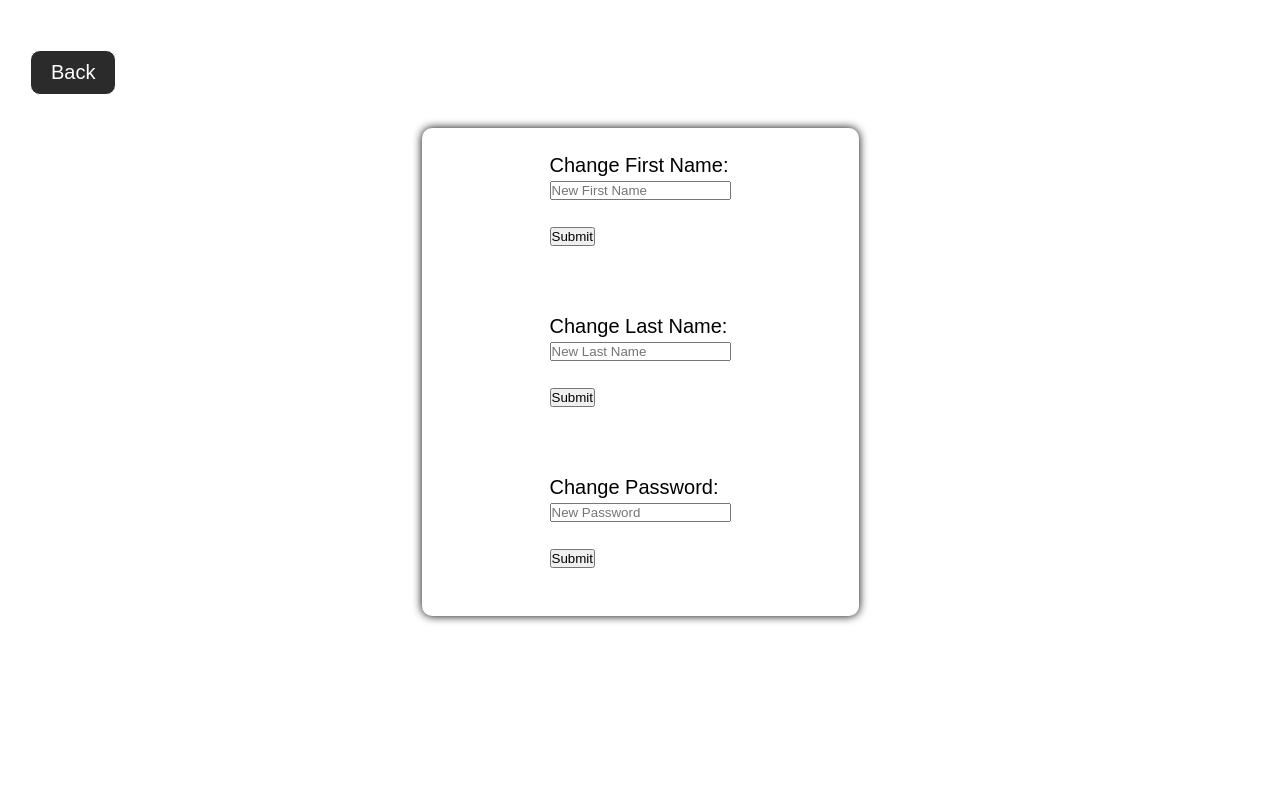
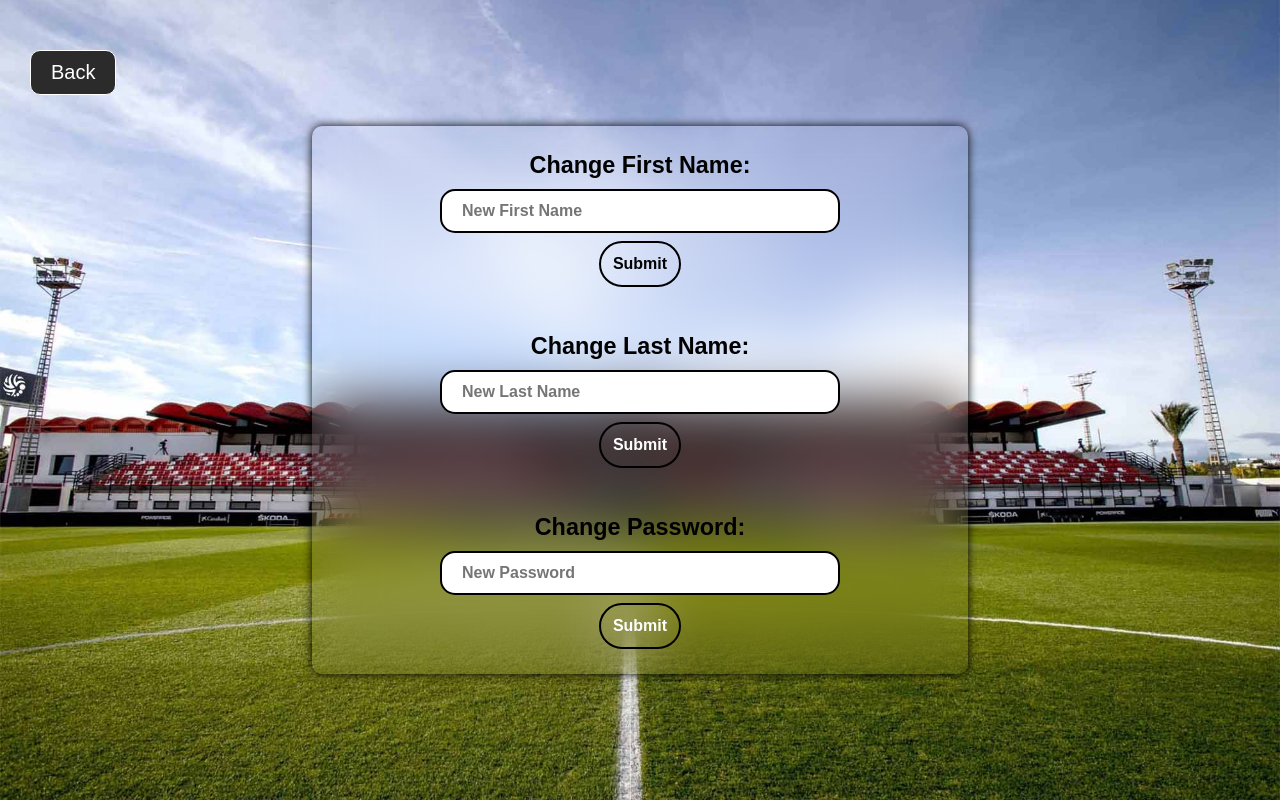
Before and after one commit to WaficW/Database-Course-Repo, a PHP site: page /settings.html in a window 1280 px wide. Run offline with PHP 8.4, Linux system fonts and the light colour scheme.

Commit message:
Styled My Settings.

```diff
--- a/Code/Styles/style_settings.css
+++ b/Code/Styles/style_settings.css
@@ -9,8 +9,12 @@ body{
     justify-content: center;
     align-items: center;
     margin: 0;
-    height: 100%;
-    width: 100%;
+    height: 100vh;
+    width: 100vw;
+    background: url('../images/images_settings.jpg') no-repeat;
+    background-position: center;
+    background-size: cover;
+    overflow: hidden;
 }
 
 .back_button{
@@ -30,10 +34,116 @@ body{
 .container{
     border: none 1px rgb(0, 0, 0);
     border-radius: 10px;
-    margin-top: 10%;
+    margin-top: 5%;
+    margin-bottom: 5%;
     padding: 2% 10%;
     align-self: center;
     backdrop-filter: blur(30px);
     box-shadow: 0 0 10px black;
     font-size: 20px;
+    text-align: center;
 }
+
+.container .fnamechange h3{
+    text-align: center;
+}
+.container .lnamechange h3{
+    text-align: center;
+}
+.container .change_password h3{
+    text-align: center;
+}
+
+.container .fnamechange .NewFN{
+    width: 400px;
+    height: 30px;
+    background: white;
+    border: none;
+    outline: none;
+    border: 2px solid black;
+    font-weight: 600;
+    border-radius: 15px;
+    font-size: 16px;
+    padding: 20px 20px 20px 20px;
+    margin-top: 10px;
+}
+
+.container .lnamechange .NewLN{
+    width: 100%;
+    height: 30px;
+    background: white;
+    border: none;
+    outline: none;
+    border: 2px solid black;
+    font-weight: 600;
+    border-radius: 15px;
+    font-size: 16px;
+    padding: 20px 20px 20px 20px;
+    margin-top: 10px;
+}
+
+.container .change_password .NewPW{
+    width: 100%;
+    height: 30px;
+    background: white;
+    border: none;
+    outline: none;
+    border: 2px solid black;
+    font-weight: 600;
+    border-radius: 15px;
+    font-size: 16px;
+    padding: 20px 20px 20px 20px;
+    margin-top: 10px;
+}
+
+.container .fnamechange .submit{
+    margin-top: 2%;
+    padding: 3%;
+    font-weight: bold;
+    font-size: 16px;
+    border: 2px solid black;
+    border-radius: 30px;
+    background-color: transparent;
+    color: rgb(0, 0, 0);
+    transition: 0.4s;
+}
+
+.container .lnamechange .submit{
+    margin-top: 2%;
+    padding: 3%;
+    font-weight: bold;
+    font-size: 16px;
+    border: 2px solid black;
+    border-radius: 30px;
+    background-color: transparent;
+    color: white;
+    transition: 0.4s;
+}
+
+.container .change_password .submit{
+    margin-top: 2%;
+    padding: 3%;
+    font-weight: bold;
+    font-size: 16px;
+    border: 2px solid black;
+    border-radius: 30px;
+    background-color: transparent;
+    color: white;
+    transition: 0.4s;
+}
+
+.container .fnamechange .submit:hover{
+    background-color: seagreen;
+    color: white;
+    cursor: pointer;
+}
+
+.container .lnamechange .submit:hover{
+    background-color: seagreen;
+    cursor: pointer;
+}
+
+.container .change_password .submit:hover{
+    background-color: seagreen;
+    cursor: pointer;
+}
--- a/Code/create-account.html
+++ b/Code/create-account.html
@@ -52,10 +52,10 @@
                     <input type="radio" name="Status" value="c" id="coach-radio" name="rad1" onclick="divshow(0)" required/>Coach</label>
             </div>
 
-            <div id='team' style="font-size: 16px; font-weight: 600; display: none;">
+            <div id='team' style="font-size: 16px; font-weight: 600; display: none;" >
                 <br>
                 <label for="sport">Choose a sport: </label>
-                    <select id="sport" name="sport">
+                    <select id="sport" name="sport" >
                         <option value="football">Football Team</option>
                         <option value="basketball">Basketball Team</option>
                         <option value="tabletennis">Table Tennis Team</option>
--- a/Code/settings.html
+++ b/Code/settings.html
@@ -16,33 +16,29 @@
                 Back
             </div>
         </a>
-
         <div class="container">
             <form action="php/change_fname.php" method="post" class="fnamechange">
-                Change First Name:
-                    <br>
-                    <input type="text" placeholder="New First Name" name="FirstName"/><br><br>
-                    <input name="form" type="submit"/><br><br>
+                <h3>Change First Name:</h3>
+                    <input type="text" placeholder="New First Name" name="FirstName" class="NewFN"/><br>
+                    <input name="form" type="submit" class="submit"/><br>
                 </p>
             </form>
 
             <br><br>
 
             <form action="php/change_lname.php" method="post" class="lnamechange">
-                Change Last Name:
-                    <br>
-                    <input type="text" placeholder="New Last Name" name="LastName"/><br><br>
-                    <input name="form" type="submit"/><br><br>
+                <h3>Change Last Name:</h3>
+                    <input type="text" placeholder="New Last Name" name="LastName" class="NewLN"/><br>
+                    <input name="form" type="submit" class="submit"/><br>
                 </p>
             </form>
 
             <br><br>
 
             <form action="php/change_password.php" method="post" class="change_password">
-                Change Password:
-                    <br>
-                    <input type="password" placeholder="New Password" name="Password"/><br><br>
-                    <input name="form" type="submit"/><br><br>
+                <h3>Change Password:</h3>
+                    <input type="password" placeholder="New Password" name="Password" class="NewPW"/><br>
+                    <input name="form" type="submit" class="submit"/><br>
                 </p>
             </form>
 
--- a/Code/staff-homepage.html
+++ b/Code/staff-homepage.html
@@ -26,7 +26,7 @@
                 <a href=""><div class="row1"><i class='bx bx-book'></i><p>Manage Reservations</p></div></a>
                 <a href=""><div class="row2"><i class='bx bxs-calendar-exclamation' ></i><p>Manage Classes</p></div></a>
                 <a href=""><div class="row2"><i class='bx bx-store'></i><p>Manage Store</p></div></a>
-                <a href=""><div class="row2"><i class='bx bxs-cog'></i><p>My Settings</p></div></a>
+                <a href="settings.html"><div class="row2"><i class='bx bxs-cog'></i><p>My Settings</p></div></a>
             </div>
 
             <div class="footer">
```
Also changed, not shown: Code/Styles/style_createathacc.css (+6 -1 lines), Code/create-athlete-account.html (+15 -7 lines), Code/images/images_settings.jpg (added).
